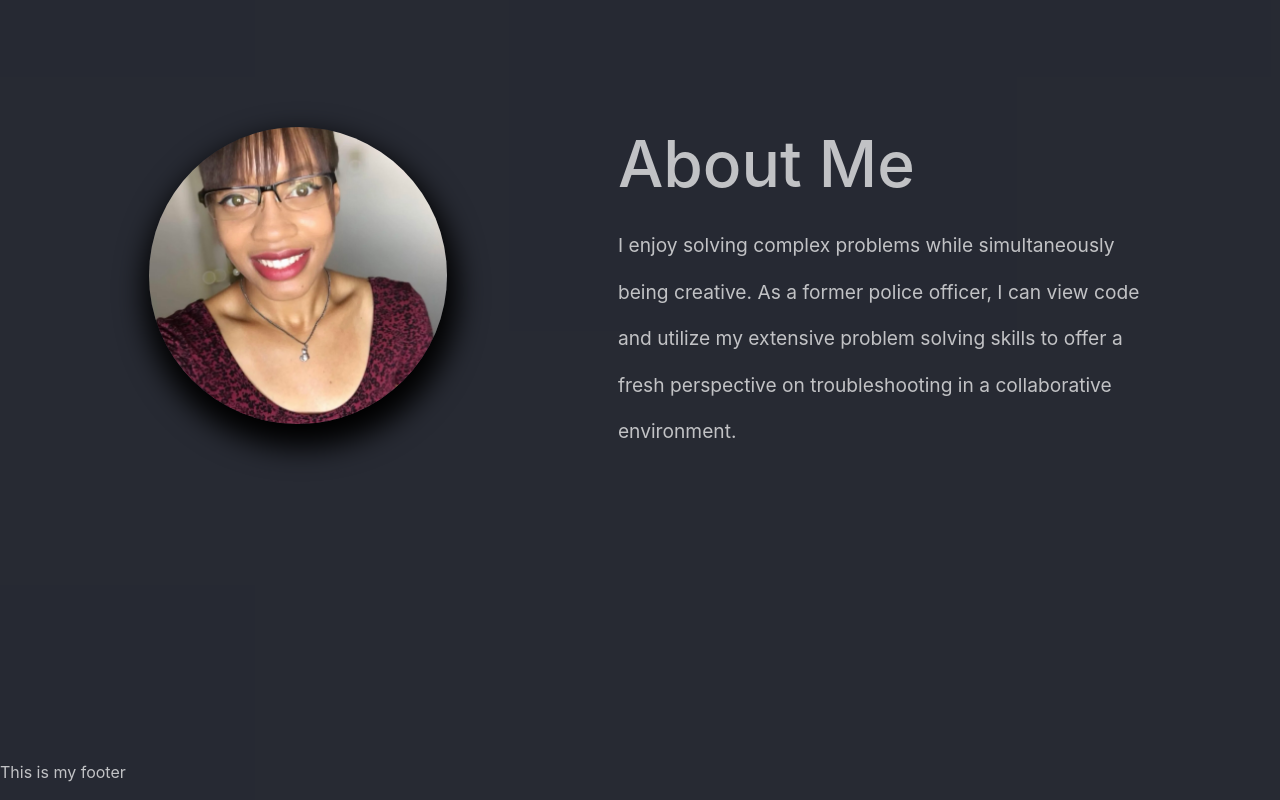
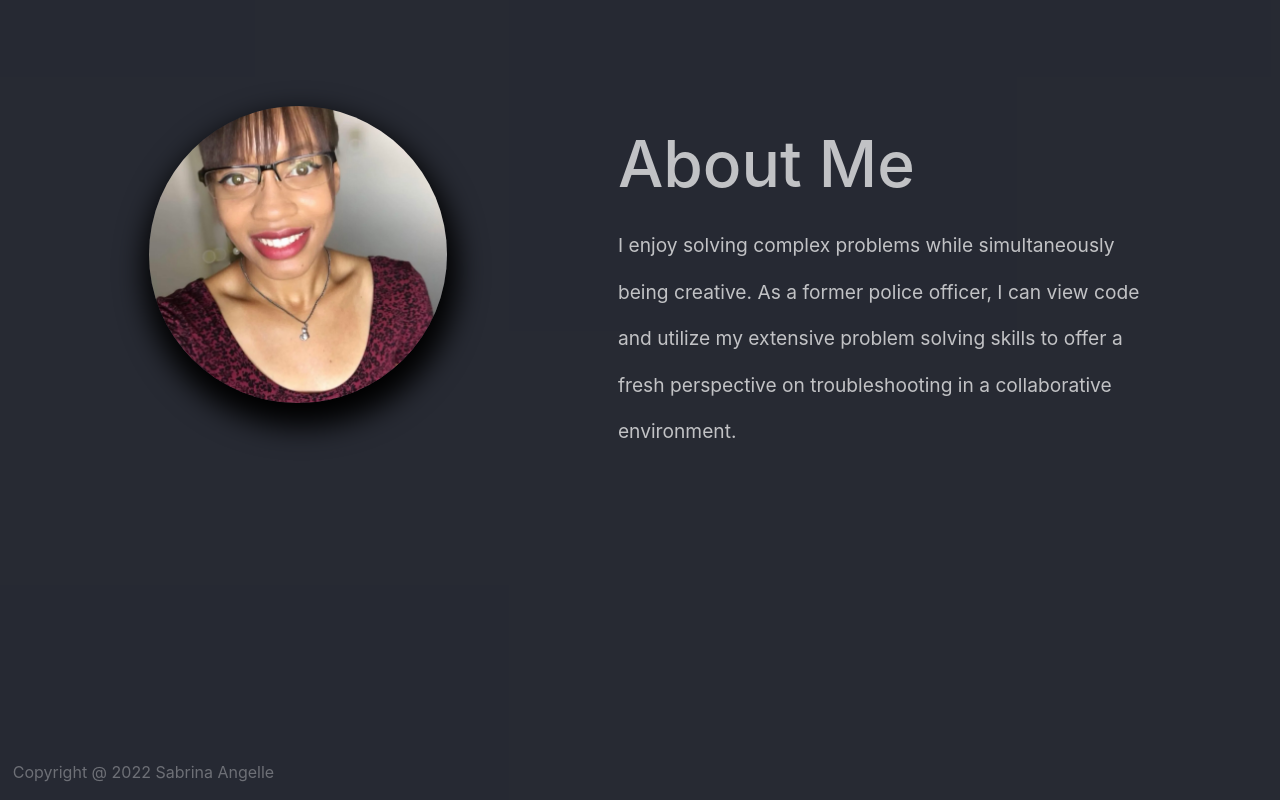
Before and after one commit to s-angelle/portfolio-site, a React (Create React App) app: page /about in a window 1280 px wide. Shown: the part 178-978 px from the top of the page. Built offline with nearby package versions, Linux system fonts and the light colour scheme.

Commit message:
updated pages / components folders / readme

```diff
--- /dev/null
+++ b/src/components/Footer/Footer.css
@@ -0,0 +1,4 @@
+#footer {
+    margin-left:1%;
+    color: rgba(255, 255, 255, 0.33);
+}
--- a/src/components/Footer/Footer.jsx
+++ b/src/components/Footer/Footer.jsx
@@ -1,9 +1,10 @@
 import React from 'react';
+import './Footer.css';
 
 const Footer = () => {
     return (
         <div>
-            <p>This is my footer</p>
+            <p id='footer'>Copyright &#64; 2022 Sabrina Angelle</p>
         </div>
     );
 }
--- a/src/components/NavBar/NavBar.css
+++ b/src/components/NavBar/NavBar.css
@@ -3,6 +3,8 @@
   border-radius: 50%;
   height: 6rem;
   width: 6rem;
+  box-shadow: 0.1rem 0.8rem 0.8rem 0.3rem #242731fc;
+  /* #242731fc  */
 }
 
 /* #navbar {
--- a/src/components/NavBar/NavBar.jsx
+++ b/src/components/NavBar/NavBar.jsx
@@ -57,7 +57,7 @@ const NavBar = () => {
               <li className="nav-item mt-1 underline">
                 <a
                   className="nav-link"
-                  href="https://www.canva.com/design/DAFHwaDxw34/mZmh7VsekQK5w9byzgLrxw/view?utm_content=DAFHwaDxw34&utm_campaign=designshare&utm_medium=link2&utm_source=sharebutton"
+                  href="https://drive.google.com/file/d/1JYSUswoM_TDguSBaI58-V-F9R3wLJqiq/view?usp=sharing"
                   target="_blank"
                 >
                   Resume
--- a/src/pages/About/About.css
+++ b/src/pages/About/About.css
@@ -5,7 +5,7 @@
 }
 
 #author-photo {
-    margin-top:56%;
+    margin-top:49%;
     margin-left:50%;
     width: 100%;
     flex-shrink: 0;
--- a/src/pages/Contact/Contact.css
+++ b/src/pages/Contact/Contact.css
@@ -39,6 +39,11 @@
     background-color: turquoise;
     color: white;
     font-weight: bold;
+    box-shadow: 0.1rem 0.9rem 1.1rem 0.5rem #242731fc;
+}
+
+#contact-page-button:active{
+    box-shadow: 0.2rem 1rem 2rem 0.5rem black;
 }
 
 h3 {
--- a/src/pages/Contact/Contact.jsx
+++ b/src/pages/Contact/Contact.jsx
@@ -23,12 +23,14 @@ const Contact = () => {
           Get In Touch
         </h3>
       </div>
+      <a id='contact-link' href="mailto:sabrinaangelle@ymail.com">
       <button
         id="contact-page-button"
         className="animate__animated animate__zoomInUp animate__delay-3s"
       >
         Say Hi
       </button>
+        </a>
     </div>
   );
 };
```
Also changed, not shown: 1 other file (tests, documents, lock files or other folders).
